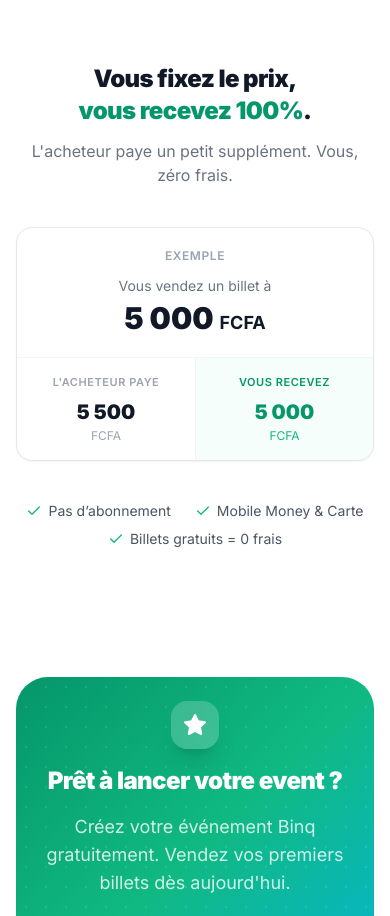
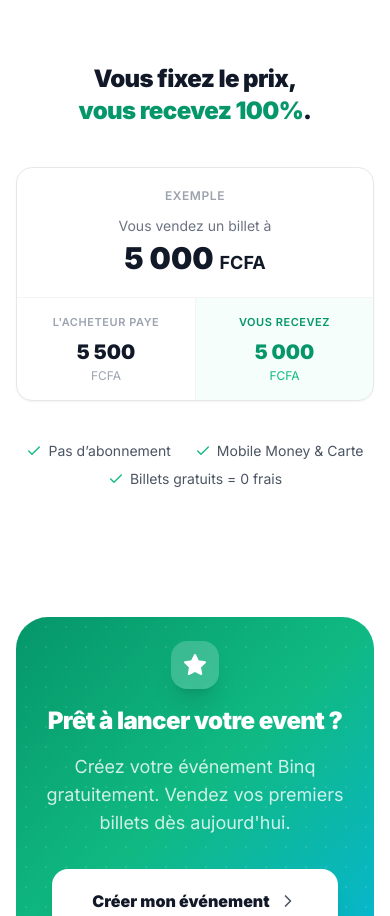
Before and after one commit to Jerome2024-net/BINQ, a Next.js app: page / in a window 390 px wide. Shown: the part 3200-4116 px from the top of the page. Built offline with nearby package versions, Linux system fonts and the light colour scheme; no server answers.

Commit message:
fix: retirer sous-titre redondant section pricing

```diff
--- a/src/app/page.tsx
+++ b/src/app/page.tsx
@@ -281,7 +281,6 @@ export default function HomePage() {
             <h2 className="text-2xl sm:text-4xl font-black tracking-tight mb-3">
               Vous fixez le prix,<br /><span className="text-emerald-600">vous recevez 100%</span>.
             </h2>
-            <p className="text-gray-500 text-base sm:text-lg max-w-lg mx-auto">L&apos;acheteur paye un petit supplément. Vous, zéro frais.</p>
           </div>
 
           {/* Exemple visuel */}
```
